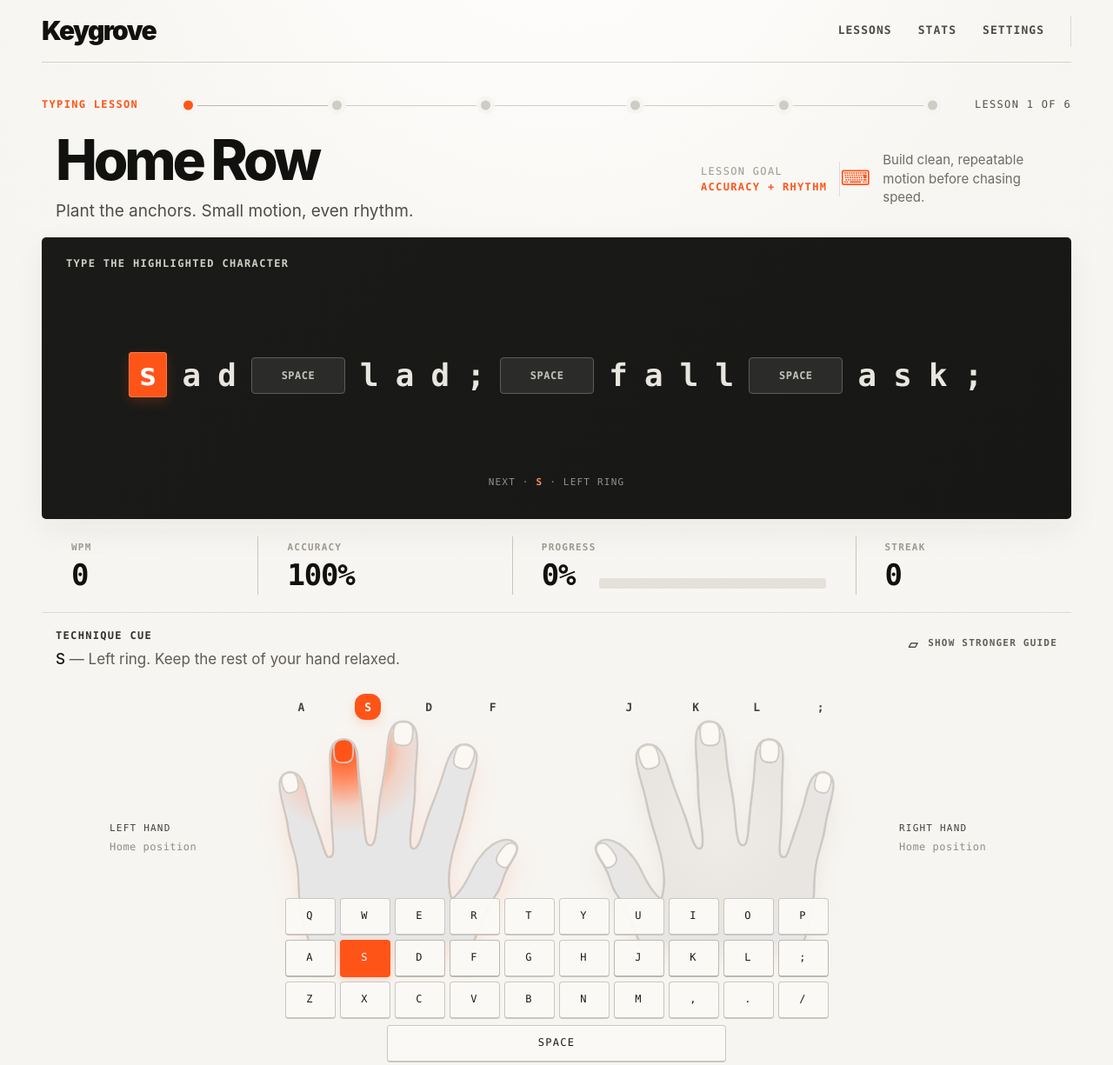
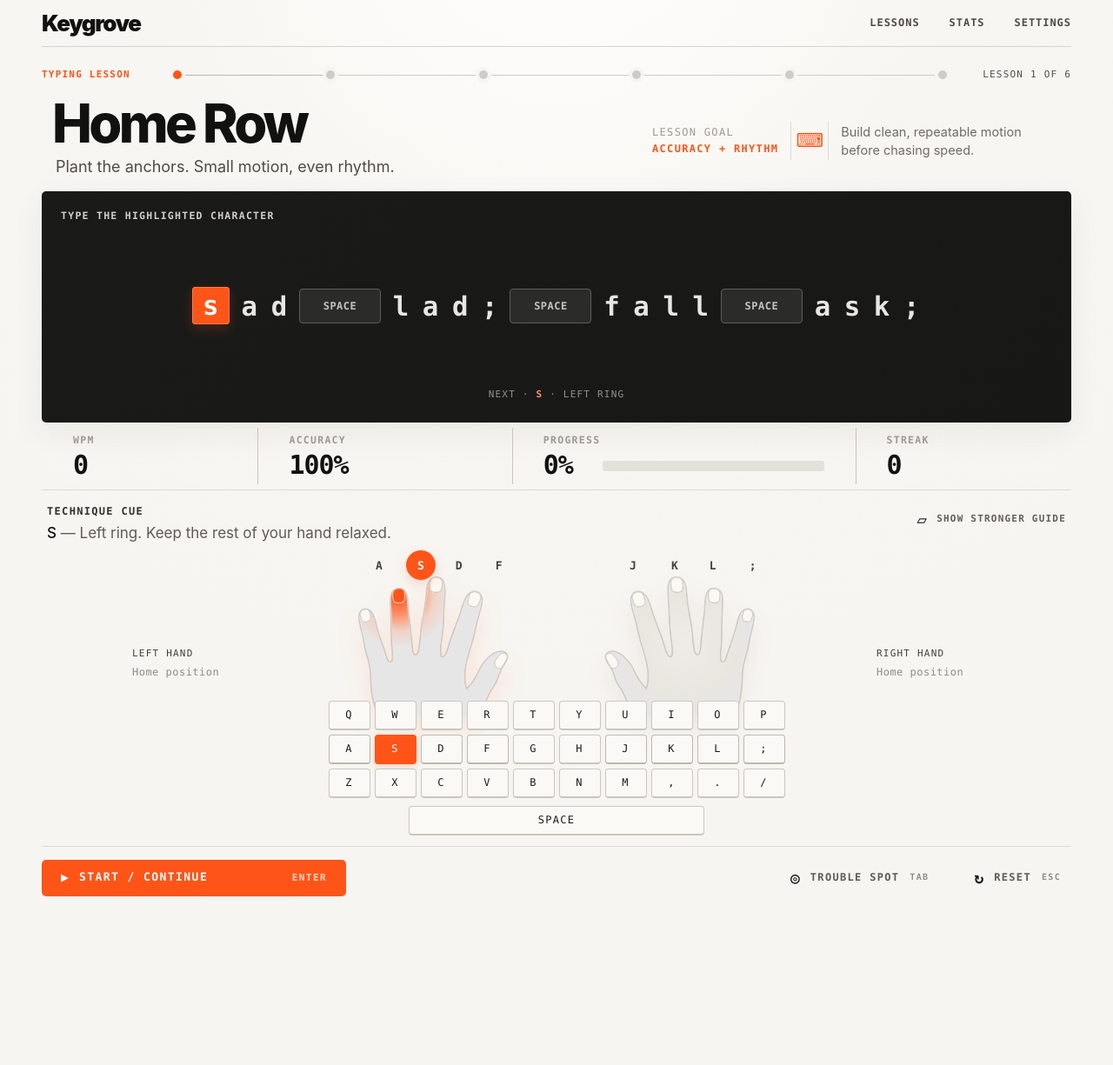
Before and after one commit to junovhs/keygrove, a plain HTML site: page index.html in a window 1280 px wide. Shown: the top 1225 px of the page at 87% size. After the commit the page ends 1052 px from the top, so only its background shows below. Drawn offline with Linux system fonts and the light colour scheme.

Commit message:
Match practice screen layout to reference mockup
Tighten every vertical band (topbar, lesson track, intro, typing panel,
metrics, hands, keyboard, controls) so the full screen fits the mockup's
frame; shrink hands and keycaps to reference proportions and right-align
the secondary controls.

Co-Authored-By: Claude Opus 5 <noreply@anthropic.com>

```diff
--- a/index.html
+++ b/index.html
@@ -36,17 +36,17 @@ kbd{font:inherit}
 .sr-only{position:absolute;width:1px;height:1px;padding:0;margin:-1px;overflow:hidden;clip:rect(0,0,0,0);white-space:nowrap;border:0}
 
 .app-shell{width:min(1480px,calc(100% - 96px));margin:0 auto;min-height:100vh}
-.topbar{height:72px;display:flex;align-items:center;border-bottom:1px solid rgba(201,197,189,.72)}
+.topbar{height:54px;display:flex;align-items:center;border-bottom:1px solid rgba(201,197,189,.72)}
 .brand-block{display:flex;align-items:center;gap:18px}
-.brand{font-size:30px;font-weight:900;letter-spacing:-.055em;color:var(--ink)}
+.brand{font-size:26px;font-weight:900;letter-spacing:-.055em;color:var(--ink)}
 .tagline{font-size:10px;color:var(--muted);letter-spacing:.22em}
-.nav{margin-left:auto;display:flex;align-items:center;gap:30px}
-.nav button{padding:10px 0;color:#4e4b46;font-size:13px;font-weight:650;letter-spacing:.08em}
+.nav{margin-left:auto;display:flex;align-items:center;gap:34px}
+.nav button{padding:8px 0;color:#4e4b46;font-size:12px;font-weight:650;letter-spacing:.08em}
 .nav button:hover{color:var(--orange)}
-.nav-divider{width:1px;height:36px;background:var(--line)}
+.nav-divider{display:none;width:1px;height:36px;background:var(--line)}
 .profile-chip{width:40px;height:40px;display:grid;place-items:center;border:1px solid var(--line-strong);border-radius:5px;background:rgba(255,255,255,.45);font-size:11px;color:var(--ink)}
 
-.workspace{padding:20px 0 26px}
+.workspace{padding:10px 0 14px}
 .arena{width:100%}
 .normal-view{display:block}
 .focus-panel,.result{display:none}
@@ -54,71 +54,71 @@ kbd{font:inherit}
 .arena.focus-mode .focus-panel{display:block}
 .arena.result-mode .result{display:block}
 
-.lesson-track{height:58px;display:grid;grid-template-columns:140px minmax(260px,1fr) 126px;align-items:center;gap:24px}
-.eyebrow{font-size:12px;color:var(--orange);font-weight:700}
-.lesson-no{font-size:12px;color:#55514d;text-align:right;white-space:nowrap}
+.lesson-track{height:44px;display:grid;grid-template-columns:132px minmax(260px,1fr) 118px;align-items:center;gap:20px}
+.eyebrow{font-size:11px;color:var(--orange);font-weight:700}
+.lesson-no{font-size:11px;color:#55514d;text-align:right;white-space:nowrap}
 .route{display:flex;align-items:center}
 .route i{position:relative;flex:1;height:1px;background:#cfccc5}
-.route i:before{content:"";position:absolute;left:0;top:50%;width:11px;height:11px;border-radius:50%;background:#cfccc5;transform:translate(-1px,-50%);box-shadow:0 0 0 5px var(--bg)}
+.route i:before{content:"";position:absolute;left:0;top:50%;width:10px;height:10px;border-radius:50%;background:#cfccc5;transform:translate(-1px,-50%);box-shadow:0 0 0 4px var(--bg)}
 .route i:last-child{max-width:14px;background:transparent}
 .route i.done,.route i.current{background:#bbb7b0}
 .route i.done:before{background:#8f8b84}
 .route i.current:before{background:var(--orange)}
 
-.lesson-intro{min-height:116px;display:flex;align-items:center;justify-content:space-between;gap:60px;padding:5px 16px 11px}
+.lesson-intro{min-height:104px;display:flex;align-items:center;justify-content:space-between;gap:48px;padding:6px 12px 10px}
 .lesson-copy{min-width:0}
-.lesson-copy h1{margin:0;color:var(--ink);font-size:clamp(52px,5vw,78px);font-weight:850;line-height:.9;letter-spacing:-.065em}
-.lesson-copy p{margin:16px 0 0;color:#4f4c47;font-size:19px;line-height:1.45}
-.focus-summary{width:min(410px,38vw);display:grid;grid-template-columns:auto 36px 1fr;align-items:center;gap:14px}
-.focus-label{font:12px/1.5 var(--mono);text-transform:uppercase;letter-spacing:.11em;color:var(--muted)}
+.lesson-copy h1{margin:0;color:var(--ink);font-size:clamp(48px,4.8vw,70px);font-weight:850;line-height:.92;letter-spacing:-.06em}
+.lesson-copy p{margin:8px 0 0 4px;color:#4f4c47;font-size:18px;line-height:1.4}
+.focus-summary{width:min(470px,40vw);display:grid;grid-template-columns:auto 44px 1fr;align-items:center;gap:14px;padding-top:6px}
+.focus-label{font:12px/1.6 var(--mono);text-transform:uppercase;letter-spacing:.11em;color:var(--muted)}
 .focus-label strong{color:var(--orange);font-weight:700}
-.focus-glyph{height:40px;display:grid;place-items:center;border-left:1px solid var(--line);color:var(--orange);font-size:24px}
-.focus-summary p{margin:0;color:#6f6b65;font-size:15px;line-height:1.45}
+.focus-glyph{height:44px;display:grid;place-items:center;border-left:1px solid var(--line);border-right:1px solid var(--line);color:var(--orange);font-size:22px}
+.focus-summary p{margin:0;color:#6f6b65;font-size:14.5px;line-height:1.45}
 
-.typing-panel{margin-top:6px;min-height:300px;padding:22px 28px 26px;border-radius:5px;background:linear-gradient(135deg,#1a1b19,#171816);color:#f0eee8;box-shadow:0 12px 38px rgba(26,27,25,.06)}
-.prompt-head{display:flex;justify-content:space-between;gap:24px;margin-bottom:12px;font-size:12px;font-weight:700;color:#d1cec6}
-.prompt{min-height:214px;display:flex;align-content:center;justify-content:center;align-items:center;flex-wrap:wrap;column-gap:15px;row-gap:8px;padding:6px 20px;font:600 clamp(30px,2.8vw,44px)/1.22 var(--mono)}
+.typing-panel{margin-top:6px;min-height:266px;padding:20px 22px 14px;border-radius:5px;background:linear-gradient(135deg,#1a1b19,#171816);color:#f0eee8;box-shadow:0 12px 38px rgba(26,27,25,.06)}
+.prompt-head{display:flex;justify-content:space-between;gap:24px;margin-bottom:8px;font-size:11.5px;font-weight:700;color:#d1cec6}
+.prompt{min-height:176px;display:flex;align-content:center;justify-content:center;align-items:center;flex-wrap:wrap;column-gap:12px;row-gap:10px;padding:4px 16px;font:600 clamp(28px,2.4vw,34px)/1.2 var(--mono)}
 .ch{min-width:.72em;display:inline-grid;place-items:center;color:#e8e6df;border-radius:4px;transition:transform .08s ease,background .08s ease,color .08s ease}
 .ch.done{color:#8e8d86}
-.ch.current{min-width:1.25em;min-height:1.45em;background:var(--orange);color:#fff;box-shadow:0 0 0 1px #ff7b4a inset,0 5px 14px rgba(255,84,24,.22);transform:translateY(-1px)}
+.ch.current{min-width:1.4em;min-height:1.4em;background:var(--orange);color:#fff;box-shadow:0 0 0 1px #ff7b4a inset,0 5px 14px rgba(255,84,24,.22);transform:translateY(-1px)}
 .ch.wrong{background:#ffb49f;color:#201814}
-.ch.space{min-width:108px;height:42px;padding:0 15px;border:1px solid #5c5e59;background:#2b2c29;color:#c5c3bc;font-size:12px;line-height:1;letter-spacing:.04em}
+.ch.space{min-width:94px;height:40px;padding:0 14px;border:1px solid #5c5e59;background:#2b2c29;color:#c5c3bc;font-size:12px;line-height:1;letter-spacing:.04em}
 .ch.space.done{background:#222320;color:#74766f}
 .ch.space.current{background:var(--orange);border-color:var(--orange);color:#fff}
 .ch.space.wrong{background:#ffb49f;border-color:#ffb49f;color:#201814}
-.next-cue{min-height:24px;margin-top:8px;text-align:center;font-size:11px;color:#8f918b}
+.next-cue{min-height:20px;margin-top:6px;text-align:center;font-size:11px;color:#8f918b}
 .next-cue strong{color:var(--orange-soft)}
 @keyframes spacePulse{to{box-shadow:0 0 0 5px rgba(255,84,24,.14)}}
 
-.metrics{height:108px;display:grid;grid-template-columns:.85fr 1fr 1.35fr .85fr;border-bottom:1px solid var(--line)}
-.metric{position:relative;display:flex;flex-direction:column;justify-content:center;padding:0 34px}
-.metric+ .metric:before{content:"";position:absolute;left:0;top:20px;bottom:20px;width:1px;background:var(--line-strong)}
-.metric small{font-size:11px;font-weight:700;color:var(--muted)}
-.metric b{margin-top:6px;color:var(--ink);font:700 34px/1 var(--mono);letter-spacing:-.035em}
-.progress-row{display:flex;align-items:flex-end;gap:28px}
-.progress-meter{flex:1;height:12px;margin-bottom:1px;overflow:hidden;border-radius:3px;background:#e4e1db}
+.metrics{height:78px;display:grid;grid-template-columns:.85fr 1fr 1.35fr .85fr;border-bottom:1px solid var(--line)}
+.metric{position:relative;display:flex;flex-direction:column;justify-content:center;padding:0 36px}
+.metric+ .metric:before{content:"";position:absolute;left:0;top:6px;bottom:6px;width:1px;background:var(--line-strong)}
+.metric small{font-size:11.5px;font-weight:700;color:var(--muted)}
+.metric b{margin-top:5px;color:var(--ink);font:700 30px/1 var(--mono);letter-spacing:-.035em}
+.progress-row{display:flex;align-items:center;gap:34px}
+.progress-meter{flex:1;height:12px;margin-top:6px;overflow:hidden;border-radius:3px;background:#e4e1db}
 .progress-meter span{display:block;width:0;height:100%;background:var(--orange);transition:width .16s ease}
 
-.hands-zone{padding:18px 0 8px;border-bottom:1px solid var(--line)}
-.hands-toolbar{display:flex;align-items:flex-start;justify-content:space-between;gap:24px;padding:0 16px 4px}
+.hands-zone{padding:16px 0 12px;border-bottom:1px solid var(--line)}
+.hands-toolbar{display:flex;align-items:flex-start;justify-content:space-between;gap:24px;padding:0 6px 0}
 .hand-copy-label{font-size:12px;font-weight:700;color:#31302d}
-.hand-copy-main{margin-top:6px;color:#5f5b55;font-size:17px}
+.hand-copy-main{margin-top:4px;color:#5f5b55;font-size:17px}
 .hand-copy-main strong{color:var(--ink);font-weight:500}
 .guide-btn{display:flex;align-items:center;gap:10px;padding:8px 0;color:#625f59;font-size:11px;font-weight:700}
 .guide-btn:before{content:"▱";font-size:19px;line-height:1;color:var(--ink)}
 .guide-btn:hover{color:var(--orange)}
-.hands-stage{position:relative;min-height:290px;display:grid;grid-template-columns:120px 1fr 120px;align-items:end;padding:0 78px}
-.side-label{padding-bottom:82px;font:11px/1.5 var(--mono);text-transform:uppercase;letter-spacing:.11em;color:#44413d}
+.hands-stage{position:relative;min-height:176px;margin-top:-2px;display:grid;grid-template-columns:120px 1fr 120px;align-items:end;padding:0 104px}
+.side-label{padding-bottom:18px;font:11px/1.5 var(--mono);text-transform:uppercase;letter-spacing:.11em;color:#44413d}
 .side-label span{display:block;margin-top:3px;color:#918c85;text-transform:none;letter-spacing:.04em;font-size:12px}
 .side-label.right{text-align:left}
-.hand-pair{display:flex;justify-content:center;align-items:flex-end;gap:22px;min-width:0}
-.hand-wrap{position:relative;width:min(29vw,355px);aspect-ratio:1.333/1;overflow:visible}
-.svg-mount{position:absolute;inset:24px 0 0;display:grid;place-items:end center}
+.hand-pair{display:flex;justify-content:center;align-items:flex-end;gap:70px;min-width:0}
+.hand-wrap{position:relative;width:min(18vw,222px);aspect-ratio:1.333/1;overflow:visible}
+.svg-mount{position:absolute;inset:26px 0 0;display:grid;place-items:end center}
 .vector-hand{width:100%;height:100%;overflow:visible;filter:drop-shadow(0 14px 13px rgba(84,70,58,.08));transition:filter .18s ease}
 .hand-right .vector-hand{transform:scaleX(-1);transform-origin:50% 50%}
 .hand-wrap.is-hot .vector-hand{filter:drop-shadow(0 16px 14px rgba(255,84,24,.11))}
-.home-letters{position:absolute;inset:0 3% auto;height:48px;z-index:2}
-.hand-letter{position:absolute;top:0;display:grid;place-items:center;min-width:30px;height:30px;border-radius:12px;color:#45423e;font:700 13px var(--mono);transition:.12s ease}
+.home-letters{position:absolute;inset:0 3% auto;height:36px;z-index:2}
+.hand-letter{position:absolute;top:0;display:grid;place-items:center;min-width:34px;height:34px;border-radius:50%;color:#45423e;font:700 13px var(--mono);transition:.12s ease}
 .hand-letter:nth-child(1){left:14%}
 .hand-letter:nth-child(2){left:37%}
 .hand-letter:nth-child(3){left:58%}
@@ -127,20 +127,20 @@ kbd{font:inherit}
 .hands-zone.guide-strong .hand-letter{box-shadow:0 0 0 1px var(--line-strong)}
 .hands-zone.guide-strong .hand-letter.active{box-shadow:0 0 0 1px var(--orange),0 5px 13px rgba(255,84,24,.18)}
 
-.keymap{width:min(760px,78vw);margin:-32px auto 0;position:relative;z-index:4;display:grid;gap:5px}
+.keymap{width:min(540px,78vw);margin:6px auto 0;position:relative;z-index:4;display:grid;gap:5px}
 .keyrow{display:flex;justify-content:center;gap:5px}
-.keycap{min-width:58px;height:43px;padding:0 7px;display:grid;place-items:center;border:1px solid #cac6bf;border-bottom-width:2px;border-radius:4px;background:rgba(251,250,247,.95);font-size:12px;color:#1c1b19;box-shadow:0 1px 0 rgba(255,255,255,.9) inset}
+.keycap{min-width:48px;height:34px;padding:0 6px;display:grid;place-items:center;border:1px solid #cac6bf;border-bottom-width:2px;border-radius:4px;background:rgba(251,250,247,.95);font-size:12px;color:#1c1b19;box-shadow:0 1px 0 rgba(255,255,255,.9) inset}
 .keycap.home{border-color:#bdb8b0}
 .keycap.hot{background:var(--orange);border-color:var(--orange);color:#fff;box-shadow:0 4px 11px rgba(255,84,24,.18)}
-.keycap.spacebar{width:min(390px,44vw);margin-top:2px}
+.keycap.spacebar{width:min(340px,44vw);margin-top:4px}
 
-.controls{min-height:102px;display:grid;grid-template-columns:360px 1fr;align-items:center;gap:24px}
-.primary-control{height:58px;display:flex;align-items:center;justify-content:space-between;gap:12px;padding:0 22px;border-radius:5px;background:var(--orange);color:#fff;font-size:13px;font-weight:750}
+.controls{min-height:64px;padding:8px 0 0;display:grid;grid-template-columns:350px 1fr;align-items:center;gap:24px}
+.primary-control{height:42px;display:flex;align-items:center;justify-content:space-between;gap:12px;padding:0 22px;border-radius:5px;background:var(--orange);color:#fff;font-size:13px;font-weight:750}
 .primary-control:hover{background:#ef4912}
 .primary-control .play{font-size:15px;letter-spacing:0}
 .primary-control kbd{margin-left:auto;color:#ffd8c9;font-size:11px}
-.control-group{display:flex;justify-content:center;gap:44px}
-.control-btn{display:flex;align-items:center;gap:12px;padding:12px 8px;color:#5f5b55;font-size:12px;font-weight:700}
+.control-group{display:flex;justify-content:flex-end;gap:36px;padding-right:4px}
+.control-btn{display:flex;align-items:center;gap:12px;padding:8px 8px;color:#5f5b55;font-size:12px;font-weight:700}
 .control-btn .icon{color:#181816;font-size:18px;letter-spacing:0}
 .control-btn kbd{color:#928d86;font-size:10px}
 .control-btn:hover{color:var(--orange)}
```
